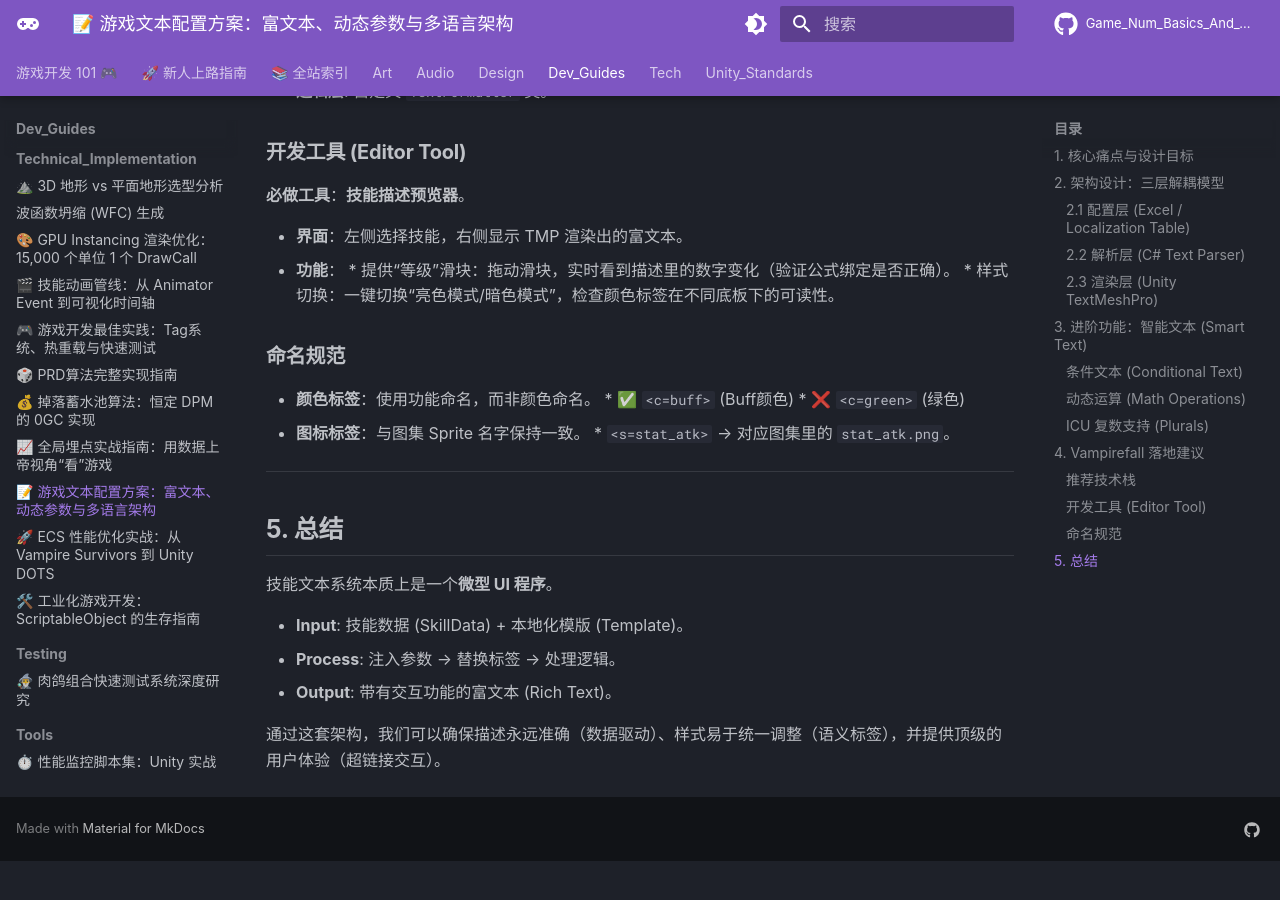
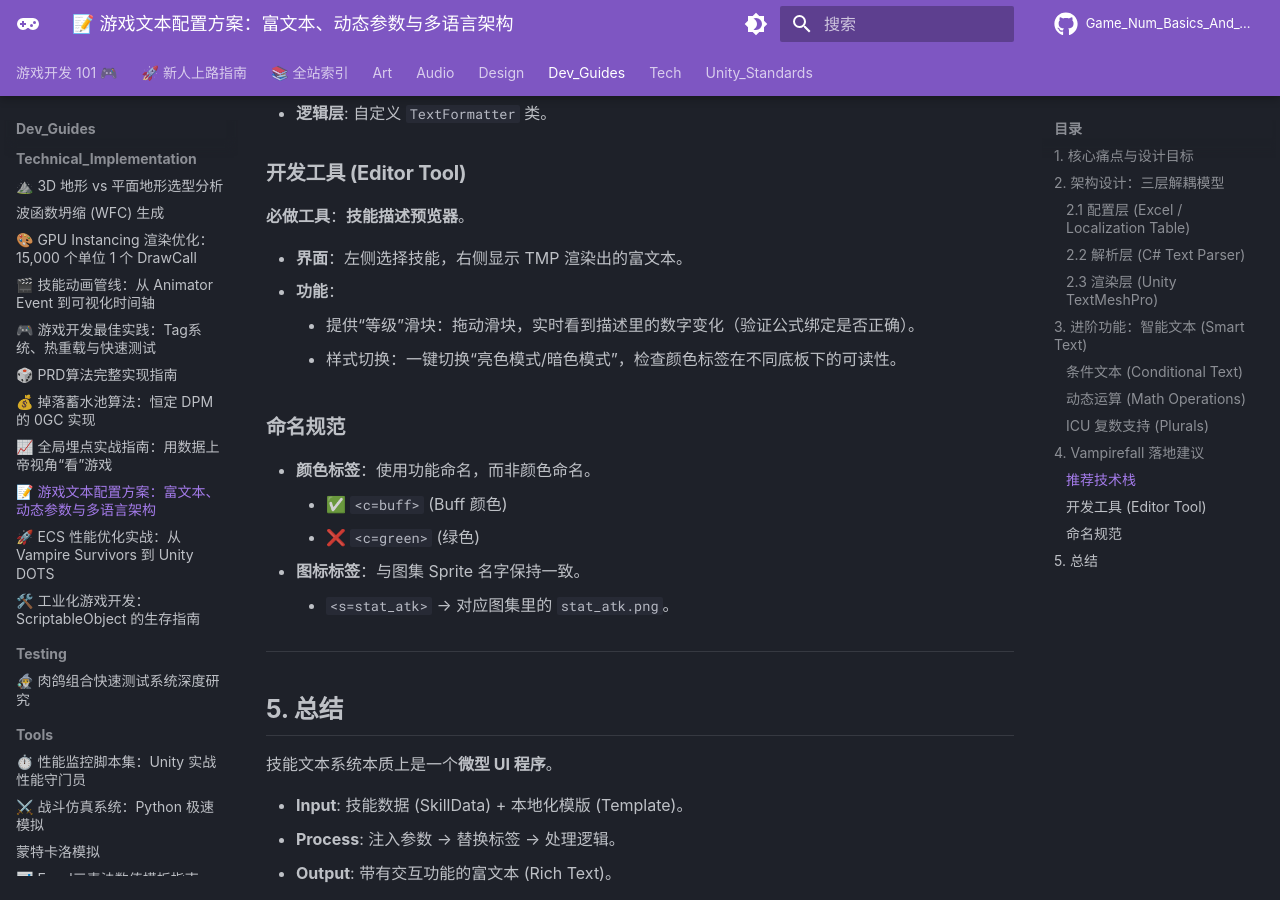
Before and after one commit to lsc1414/Game_Num_Basics_And_Calc, an MkDocs documentation site: the page built from docs/Dev_Guides/Technical_Implementation/Skill_Text_Localization_System.md, in a window 1280 px wide and 900 px high, scrolled down 4198 px. Built offline with MkDocs 1.6.1 and Material for MkDocs 9.7.7, drawn with Linux system fonts in a browser that asks for light colours; comment, search, counter and statistics services are not loaded; before the commit the page ends 5059 px from its top, so only the background shows below that; some of the changed text lies outside the part shown.

````diff
--- a/docs/Dev_Guides/Technical_Implementation/Skill_Text_Localization_System.md
+++ b/docs/Dev_Guides/Technical_Implementation/Skill_Text_Localization_System.md
@@ -8,12 +8,12 @@
 
 ## 1. 核心痛点与设计目标
 
-|          痛点          |          描述          |          解决方案          |
-|          :---          |          :---          |          :---          |
-|          **数据脱节**          |          技能伤害从 10 改为 20，描述文本忘了更新，仍显示 "造成 10 点伤害"。          |          **动态参数注入**：文本只作为模版，数值实时读取。          |
-|          **样式硬编码**          |          使用 `<color=#FF0000>` 硬编码颜色，后期美术调整风格时需修改上万条文本。          |          **语义化标签**：使用 `<c=dmg_phys>`，通过全局样式表解析。          |
-|          **交互缺失**          |          描述中提到“点燃”状态，玩家不知道“点燃”具体效果。          |          **超链接系统**：`<l=buff_burn>`，点击/悬停弹出详细 Tooltip。          |
-|          **语言差异**          |          俄语/阿拉伯语的复数规则复杂，语序与英语完全不同。          |          **ICU MessageFormat**：支持性数变化的标准语法。          |
+| 痛点           | 描述                                                                    | 解决方案                                                     |
+| :------------- | :---------------------------------------------------------------------- | :----------------------------------------------------------- |
+| **数据脱节**   | 技能伤害从 10 改为 20，描述文本忘了更新，仍显示 "造成 10 点伤害"。      | **动态参数注入**：文本只作为模版，数值实时读取。             |
+| **样式硬编码** | 使用 `<color=#FF0000>` 硬编码颜色，后期美术调整风格时需修改上万条文本。 | **语义化标签**：使用 `<c=dmg_phys>`，通过全局样式表解析。    |
+| **交互缺失**   | 描述中提到“点燃”状态，玩家不知道“点燃”具体效果。                        | **超链接系统**：`<l=buff_burn>`，点击/悬停弹出详细 Tooltip。 |
+| **语言差异**   | 俄语/阿拉伯语的复数规则复杂，语序与英语完全不同。                       | **ICU MessageFormat**：支持性数变化的标准语法。              |
 
 ---
 
@@ -27,14 +27,14 @@
 
 **配置示例：**
 
-|          Key          |          Context          |          English          |          Chinese_Simplified          |
-|          :---          |          :---          |          :---          |          :---          |
-|          `Skill_Fireball_Name`          |          技能名          |          Fireball          |          火球术          |
-|          `Skill_Fireball_Desc`          |          技能描述          |          Hurls a bolt dealing <c=dmg>{0}</c> damage and applying <l=buff_burn>Burn</l>.          |          发射火球，造成 <c=dmg>{0}</c> 点伤害并施加 <l=buff_burn>燃烧</l>。          |
+| Key                   | Context  | English                                                                              | Chinese_Simplified                                                       |
+| :-------------------- | :------- | :----------------------------------------------------------------------------------- | :----------------------------------------------------------------------- |
+| `Skill_Fireball_Name` | 技能名   | Fireball                                                                             | 火球术                                                                   |
+| `Skill_Fireball_Desc` | 技能描述 | Hurls a bolt dealing `<c=dmg>{0}</c>` damage and applying `<l=buff_burn>`Burn`</l>`. | 发射火球，造成 `<c=dmg>{0}</c>` 点伤害并施加 `<l=buff_burn>`燃烧`</l>`。 |
 
-*   `{0}`: 占位符，将在运行时被实际伤害值替换。
-*   `<c=dmg>`: 语义化颜色标签。
-*   `<l=buff_burn>`: 链接标签，指向 ID 为 `buff_burn` 的数据。
+- `{0}`: 占位符，将在运行时被实际伤害值替换。
+- `<c=dmg>`: 语义化颜色标签。
+- `<l=buff_burn>`: 链接标签，指向 ID 为 `buff_burn` 的数据。
 
 ### 2.2 解析层 (C# Text Parser)
 
@@ -66,20 +66,20 @@ public class SkillDescriptionBuilder {
 
 **常用格式语法：**
 
-|          语法          |          说明          |          示例输入          |          输出结果          |
-|          :---          |          :---          |          :---          |          :---          |
-|          `{0:0}`          |          整数（四舍五入）          |          `10.6`          |          `11`          |
-|          `{0:0.0}`          |          保留一位小数          |          `10.0` -> `10.0`          |          `10.0`          |
-|          `{0:0.#}`          |          最多保留一位小数（去掉末尾0）          |          `10.0` -> `10`          |          `10`          |
-|          `{0:0%}`          |          百分比格式          |          `0.15`          |          `15%`          |
-|          `{0:+0;-0;0}`          |          强制正负号          |          `5`          |          `+5`          |
+| 语法          | 说明                           | 示例输入         | 输出结果 |
+| :------------ | :----------------------------- | :--------------- | :------- |
+| `{0:0}`       | 整数（四舍五入）               | `10.6`           | `11`     |
+| `{0:0.0}`     | 保留一位小数                   | `10.0` -> `10.0` | `10.0`   |
+| `{0:0.#}`     | 最多保留一位小数（去掉末尾 0） | `10.0` -> `10`   | `10`     |
+| `{0:0%}`      | 百分比格式                     | `0.15`           | `15%`    |
+| `{0:+0;-0;0}` | 强制正负号                     | `5`              | `+5`     |
 
 **配置示例（优化后）：**
 
-|          Key          |          Template          |          实际数值          |          最终文本          |
-|          :---          |          :---          |          :---          |          :---          |
-|          `Skill_Heal`          |          恢复 {0:0} 点生命          |          `50.6`          |          恢复 51 点生命          |
-|          `Buff_Crit`          |          暴击率提高 {0:+0%}          |          `0.123`          |          暴击率提高 +12%          |
+| Key          | Template           | 实际数值 | 最终文本        |
+| :----------- | :----------------- | :------- | :-------------- |
+| `Skill_Heal` | 恢复 {0:0} 点生命  | `50.6`   | 恢复 51 点生命  |
+| `Buff_Crit`  | 暴击率提高 {0:+0%} | `0.123`  | 暴击率提高 +12% |
 
 #### C. 语义标签替换 (Semantic Tag Replacement)
 
@@ -106,18 +106,18 @@ public string ParseTags(string input) {
 
 使用 Unity 的 `TextMeshPro (TMP)` 组件进行渲染。
 
-*   **超链接交互**：
-    TMP 组件支持 `OnLinkPointerClick` 事件。
-    ```csharp
-    public void OnPointerClick(PointerEventData eventData) {
-        int linkIndex = TMP_TextUtilities.FindIntersectingLink(tmpText, Input.mousePosition, ...);
-        if (linkIndex != -1) {
-            TMP_LinkInfo linkInfo = tmpText.textInfo.linkInfo[linkIndex];
-            string linkID = linkInfo.GetLinkID(); // 获取 "buff_burn"
-            TooltipSystem.Show(linkID); // 弹出对应 ID 的详情页
-        }
-    }
-    ```
+- **超链接交互**：
+  TMP 组件支持 `OnLinkPointerClick` 事件。
+  ```csharp
+  public void OnPointerClick(PointerEventData eventData) {
+      int linkIndex = TMP_TextUtilities.FindIntersectingLink(tmpText, Input.mousePosition, ...);
+      if (linkIndex != -1) {
+          TMP_LinkInfo linkInfo = tmpText.textInfo.linkInfo[linkIndex];
+          string linkID = linkInfo.GetLinkID(); // 获取 "buff_burn"
+          TooltipSystem.Show(linkID); // 弹出对应 ID 的详情页
+      }
+  }
+  ```
 
 ---
 
@@ -126,46 +126,52 @@ public string ParseTags(string input) {
 对于复杂逻辑，简单的 `{0}` 可能不够。可以引入简单的表达式解析。
 
 ### 条件文本 (Conditional Text)
+
 语法：`"Deal {dmg} damage. {if isNight}Stun target.{/if}"`
 
-*   **场景**：某些效果仅在特定条件（如夜晚、满血）下生效。
-*   **实现**：解析器检测到 `{if}` 块时，计算布尔条件。若为 `false`，剔除块内文本，避免显示无意义的描述。
+- **场景**：某些效果仅在特定条件（如夜晚、满血）下生效。
+- **实现**：解析器检测到 `{if}` 块时，计算布尔条件。若为 `false`，剔除块内文本，避免显示无意义的描述。
 
 ### 动态运算 (Math Operations)
+
 语法：`"Next level: {dmg * 1.2} damage."`
 
-*   **场景**：显示升级后的预览数值。
-*   **实现**：解析器支持基础数学运算，直接根据当前变量算出预览值。
+- **场景**：显示升级后的预览数值。
+- **实现**：解析器支持基础数学运算，直接根据当前变量算出预览值。
 
 ### ICU 复数支持 (Plurals)
+
 语法：`"Summon {count, plural, one {1 Skeleton} other {# Skeletons}}."`
 
-*   **场景**：处理 "1 Skeleton" vs "5 Skeletons" 的语言差异。
-*   **工具**：Unity 插件如 **I2 Localization** 或 **Smart String** 已内置此功能。
+- **场景**：处理 "1 Skeleton" vs "5 Skeletons" 的语言差异。
+- **工具**：Unity 插件如 **I2 Localization** 或 **Smart String** 已内置此功能。
 
 ---
 
 ## 4. Vampirefall 落地建议
 
 ### 推荐技术栈
-*   **存储**: Excel / Google Sheets (利用 Luban 导出)。
-*   **运行时**: I2 Localization (处理多语言加载) + TextMeshPro (渲染)。
-*   **逻辑层**: 自定义 `TextFormatter` 类。
+
+- **存储**: Excel / Google Sheets (利用 Luban 导出)。
+- **运行时**: I2 Localization (处理多语言加载) + TextMeshPro (渲染)。
+- **逻辑层**: 自定义 `TextFormatter` 类。
 
 ### 开发工具 (Editor Tool)
+
 **必做工具**：**技能描述预览器**。
 
-*   **界面**：左侧选择技能，右侧显示 TMP 渲染出的富文本。
-*   **功能**：
-    *   提供“等级”滑块：拖动滑块，实时看到描述里的数字变化（验证公式绑定是否正确）。
-    *   样式切换：一键切换“亮色模式/暗色模式”，检查颜色标签在不同底板下的可读性。
+- **界面**：左侧选择技能，右侧显示 TMP 渲染出的富文本。
+- **功能**：
+  - 提供“等级”滑块：拖动滑块，实时看到描述里的数字变化（验证公式绑定是否正确）。
+  - 样式切换：一键切换“亮色模式/暗色模式”，检查颜色标签在不同底板下的可读性。
 
 ### 命名规范
-*   **颜色标签**：使用功能命名，而非颜色命名。
-    *   ✅ `<c=buff>` (Buff颜色)
-    *   ❌ `<c=green>` (绿色)
-*   **图标标签**：与图集 Sprite 名字保持一致。
-    *   `<s=stat_atk>` -> 对应图集里的 `stat_atk.png`。
+
+- **颜色标签**：使用功能命名，而非颜色命名。
+  - ✅ `<c=buff>` (Buff 颜色)
+  - ❌ `<c=green>` (绿色)
+- **图标标签**：与图集 Sprite 名字保持一致。
+  - `<s=stat_atk>` -> 对应图集里的 `stat_atk.png`。
 
 ---
 
@@ -173,8 +179,8 @@ public string ParseTags(string input) {
 
 技能文本系统本质上是一个**微型 UI 程序**。
 
-*   **Input**: 技能数据 (SkillData) + 本地化模版 (Template)。
-*   **Process**: 注入参数 -> 替换标签 -> 处理逻辑。
-*   **Output**: 带有交互功能的富文本 (Rich Text)。
+- **Input**: 技能数据 (SkillData) + 本地化模版 (Template)。
+- **Process**: 注入参数 -> 替换标签 -> 处理逻辑。
+- **Output**: 带有交互功能的富文本 (Rich Text)。
 
 通过这套架构，我们可以确保描述永远准确（数据驱动）、样式易于统一调整（语义标签），并提供顶级的用户体验（超链接交互）。
````
Also changed, not shown: docs/.vitepress/config.mjs (+13 -0 lines).
